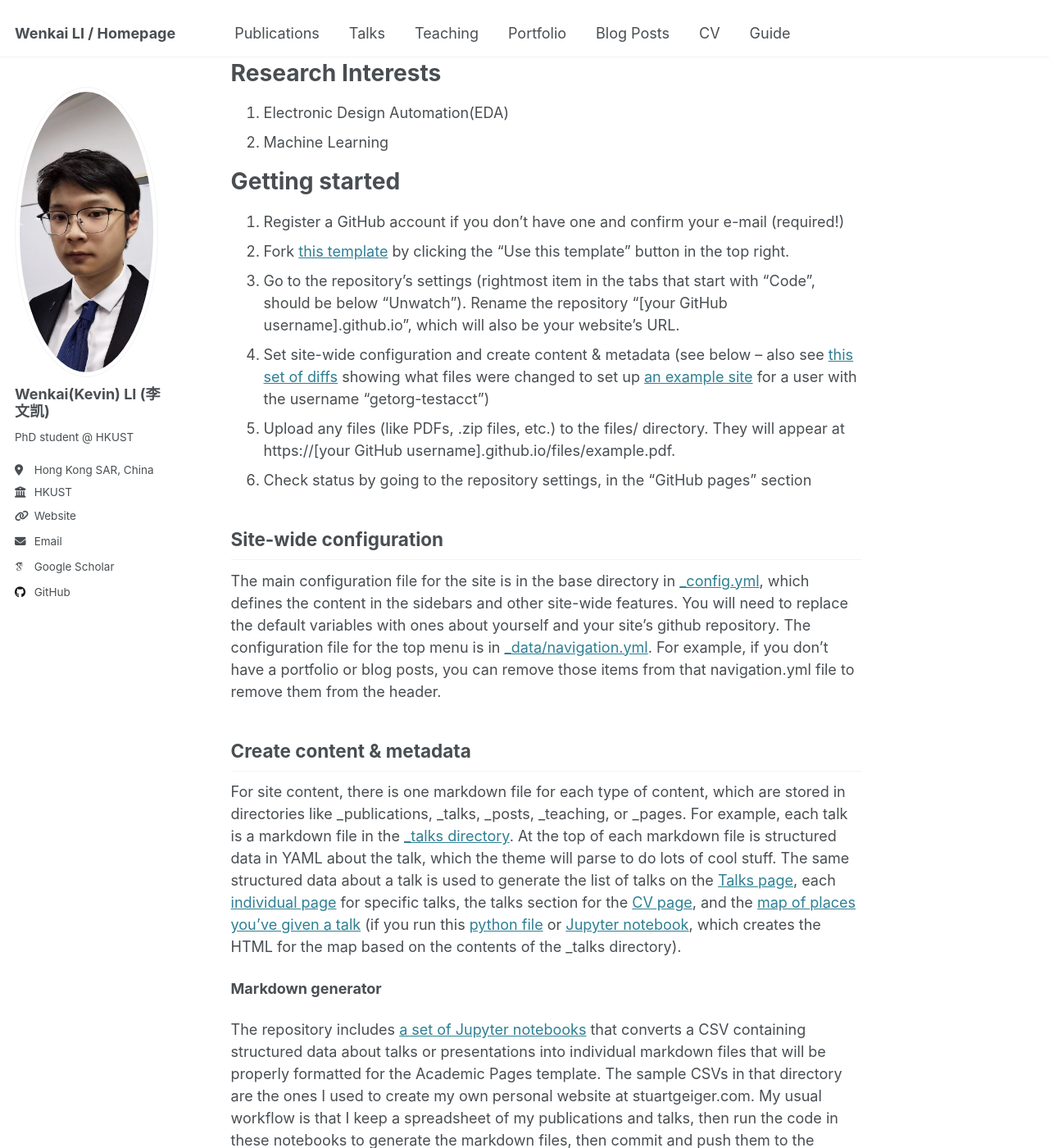
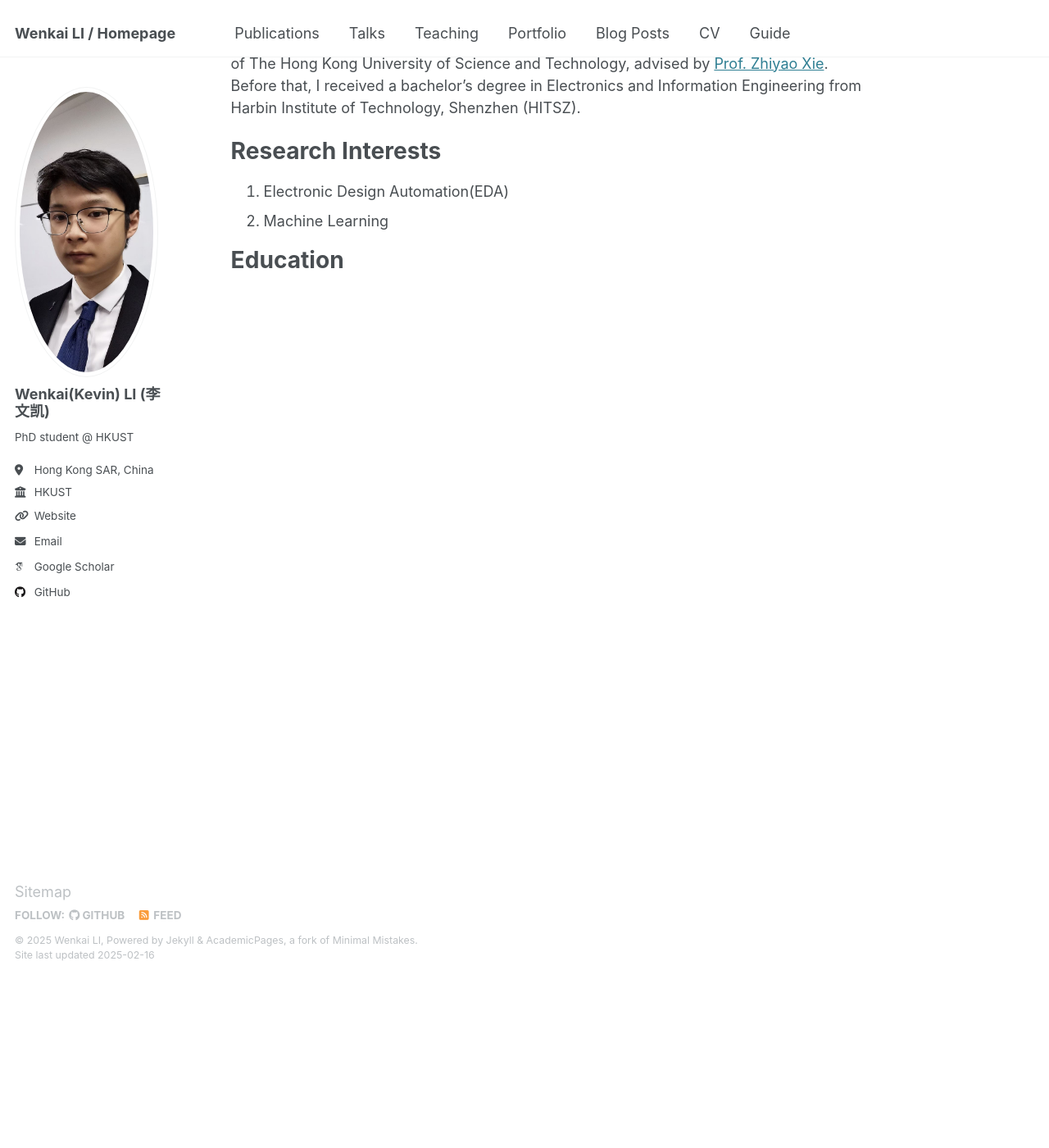
Before and after one commit to kevin333kevin/wenkaili.github.io, a Jekyll site: the page built from _pages/about.md, in a window 1280 px wide and 1400 px high, scrolled down 207 px. Shown: the whole window at 82% size. Built offline with Jekyll 4.4.1, drawn with Linux system fonts in a browser that asks for light colours; some web fonts are replaced; some of the changed text lies outside the part shown.

Commit message:
Update about.md

```diff
--- a/_pages/about.md
+++ b/_pages/about.md
@@ -1,48 +1,24 @@
 ---
 permalink: /
-title: "Kevin's Homepage"
+title: "About ME"
 author_profile: true
 redirect_from:
   - /about/
   - /about.html
 ---
+Wenkai(Kevin) LI - 李文凯
+======
+
+About Me
+======
 
 Hi! I’m Wenkai LI, a Ph.D. student at the Electronic and Computer Engineering Department of The Hong Kong University of Science and Technology, advised by [Prof. Zhiyao Xie](https://zhiyaoxie.com/). Before that, I received a bachelor’s degree in Electronics and Information Engineering from Harbin Institute of Technology, Shenzhen (HITSZ).
 
 Research Interests
 ======
+
 1. Electronic Design Automation(EDA)
 2. Machine Learning
 
-Getting started
+Education
 ======
-1. Register a GitHub account if you don't have one and confirm your e-mail (required!)
-1. Fork [this template](https://github.com/academicpages/academicpages.github.io) by clicking the "Use this template" button in the top right.
-1. Go to the repository's settings (rightmost item in the tabs that start with "Code", should be below "Unwatch"). Rename the repository "[your GitHub username].github.io", which will also be your website's URL.
-1. Set site-wide configuration and create content & metadata (see below -- also see [this set of diffs](http://archive.is/3TPas) showing what files were changed to set up [an example site](https://getorg-testacct.github.io) for a user with the username "getorg-testacct")
-1. Upload any files (like PDFs, .zip files, etc.) to the files/ directory. They will appear at https://[your GitHub username].github.io/files/example.pdf.
-1. Check status by going to the repository settings, in the "GitHub pages" section
-
-Site-wide configuration
-------
-The main configuration file for the site is in the base directory in [_config.yml](https://github.com/academicpages/academicpages.github.io/blob/master/_config.yml), which defines the content in the sidebars and other site-wide features. You will need to replace the default variables with ones about yourself and your site's github repository. The configuration file for the top menu is in [_data/navigation.yml](https://github.com/academicpages/academicpages.github.io/blob/master/_data/navigation.yml). For example, if you don't have a portfolio or blog posts, you can remove those items from that navigation.yml file to remove them from the header.
-
-Create content & metadata
-------
-For site content, there is one markdown file for each type of content, which are stored in directories like _publications, _talks, _posts, _teaching, or _pages. For example, each talk is a markdown file in the [_talks directory](https://github.com/academicpages/academicpages.github.io/tree/master/_talks). At the top of each markdown file is structured data in YAML about the talk, which the theme will parse to do lots of cool stuff. The same structured data about a talk is used to generate the list of talks on the [Talks page](https://academicpages.github.io/talks), each [individual page](https://academicpages.github.io/talks/2012-03-01-talk-1) for specific talks, the talks section for the [CV page](https://academicpages.github.io/cv), and the [map of places you've given a talk](https://academicpages.github.io/talkmap.html) (if you run this [python file](https://github.com/academicpages/academicpages.github.io/blob/master/talkmap.py) or [Jupyter notebook](https://github.com/academicpages/academicpages.github.io/blob/master/talkmap.ipynb), which creates the HTML for the map based on the contents of the _talks directory).
-
-**Markdown generator**
-
-The repository includes [a set of Jupyter notebooks](https://github.com/academicpages/academicpages.github.io/tree/master/markdown_generator
-) that converts a CSV containing structured data about talks or presentations into individual markdown files that will be properly formatted for the Academic Pages template. The sample CSVs in that directory are the ones I used to create my own personal website at stuartgeiger.com. My usual workflow is that I keep a spreadsheet of my publications and talks, then run the code in these notebooks to generate the markdown files, then commit and push them to the GitHub repository.
-
-How to edit your site's GitHub repository
-------
-Many people use a git client to create files on their local computer and then push them to GitHub's servers. If you are not familiar with git, you can directly edit these configuration and markdown files directly in the github.com interface. Navigate to a file (like [this one](https://github.com/academicpages/academicpages.github.io/blob/master/_talks/2012-03-01-talk-1.md) and click the pencil icon in the top right of the content preview (to the right of the "Raw | Blame | History" buttons). You can delete a file by clicking the trashcan icon to the right of the pencil icon. You can also create new files or upload files by navigating to a directory and clicking the "Create new file" or "Upload files" buttons.
-
-Example: editing a markdown file for a talk
-![Editing a markdown file for a talk](/images/editing-talk.png)
-
-For more info
-------
-More info about configuring Academic Pages can be found in [the guide](https://academicpages.github.io/markdown/), the [growing wiki](https://github.com/academicpages/academicpages.github.io/wiki), and you can always [ask a question on GitHub](https://github.com/academicpages/academicpages.github.io/discussions). The [guides for the Minimal Mistakes theme](https://mmistakes.github.io/minimal-mistakes/docs/configuration/) (which this theme was forked from) might also be helpful.
```
